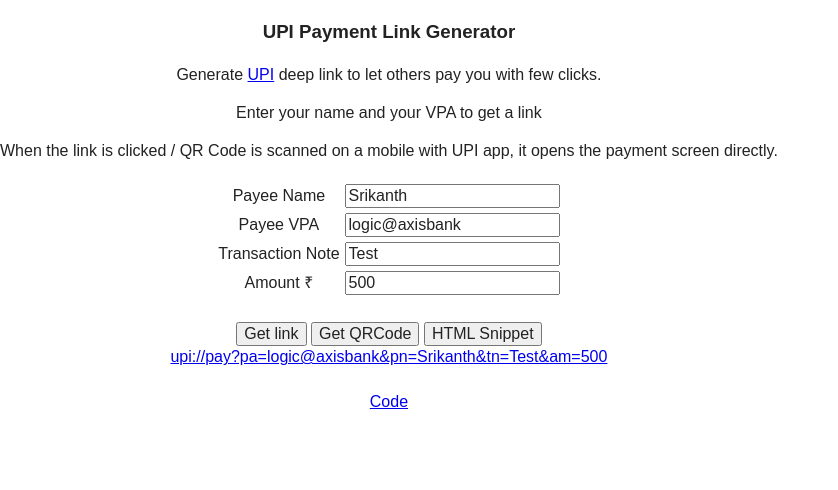
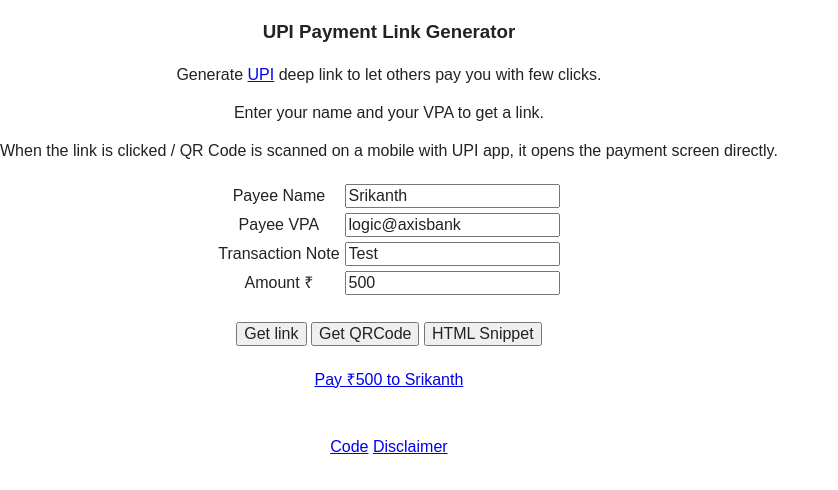
Before and after one commit to CashlessConsumer/CashlessConsumer, a plain HTML site: page index.html in a window 1280 px wide. Both pictures are taken after a click on the button "Get link". Shown: the whole page, without its empty margins (0-838 px from the left). Drawn offline with nearby package versions, Linux system fonts and the light colour scheme.

Commit message:
* Format link text * Add disclaimer * Remove duplicate license

```diff
--- a/index.html
+++ b/index.html
@@ -44,7 +44,7 @@
         <!-- Add your site or application content here -->
         <div class="title"><h3>UPI Payment Link Generator</h3></div>
         <p> Generate <a href="en.wikipedia.org/wiki/Unified_Payment_Interface">UPI</a> deep link to let others pay you with few clicks.</p>
-        <p> Enter your name and your VPA to get a link</p>
+        <p> Enter your name and your VPA to get a link.</p>
         <p> When the link is clicked / QR Code is scanned on a mobile with UPI app, it opens the payment screen directly.</p>
         <div class="inputs">
             <table class="center">
@@ -71,14 +71,17 @@
             <input type="button" id="btnGetQRCode" value="Get QRCode" class="btnQRCode" onclick="getQRCode()"/>
             <input type="button" id="btnCopyLink" value="HTML Snippet" class="btnCopy" onclick="copyLink()" hidden="true">
             <br/>
+            <br/>
             <div id="paylink"></div>
+            <br/>
             <div id="payQRCode"></div>
             <br/>
             <textarea id="htmllink" class="htmllink" hidden="true"></textarea>
         </div>
 
         <div class="footer">
-            <a href="http://github.com/srikanthlogic">Code</a>
+            <a href="https://github.com/srikanthlogic/UPI-PayMeLinkGenerator">Code</a>
+            <a href="https://github.com/srikanthlogic/UPI-PayMeLinkGenerator#disclaimer">Disclaimer</a>
         </div>
 
         <script type="text/javascript" src="https://cdnjs.cloudflare.com/ajax/libs/jquery/2.1.4/jquery.min.js"></script>
--- a/js/main.js
+++ b/js/main.js
@@ -3,7 +3,7 @@ function getLink() {
             "&pn=" + $('#pn').val() +
             "&tn=" + $('#tn').val() +
             "&am=" + $('#am').val();
-    $('#paylink').html("<a href=" + encodeURI(paymentStr) + ">" + paymentStr + "</a>");
+    $('#paylink').html("<a href=" + encodeURI(paymentStr) + ">Pay ₹" + $('#am').val() + " to " + $('#pn').val() + "</a>");
     $('#btnCopyLink').show();
     $('#btnWA').show();
     return paymentStr;
@@ -20,10 +20,9 @@ function copyLink() {
     $('#htmllink').show();
 }
 
+/* TODO -- Find a way to send to WA. Custom URL Scheme sends as text
 function shareWA() {
     var message = encodeURIComponent($('#paylink').html());
     var whatsapp_url = "whatsapp://send?html=" + message;
     window.location.href = whatsapp_url;
-
-
-}
+} */
```
Also changed, not shown: 2 other files.
